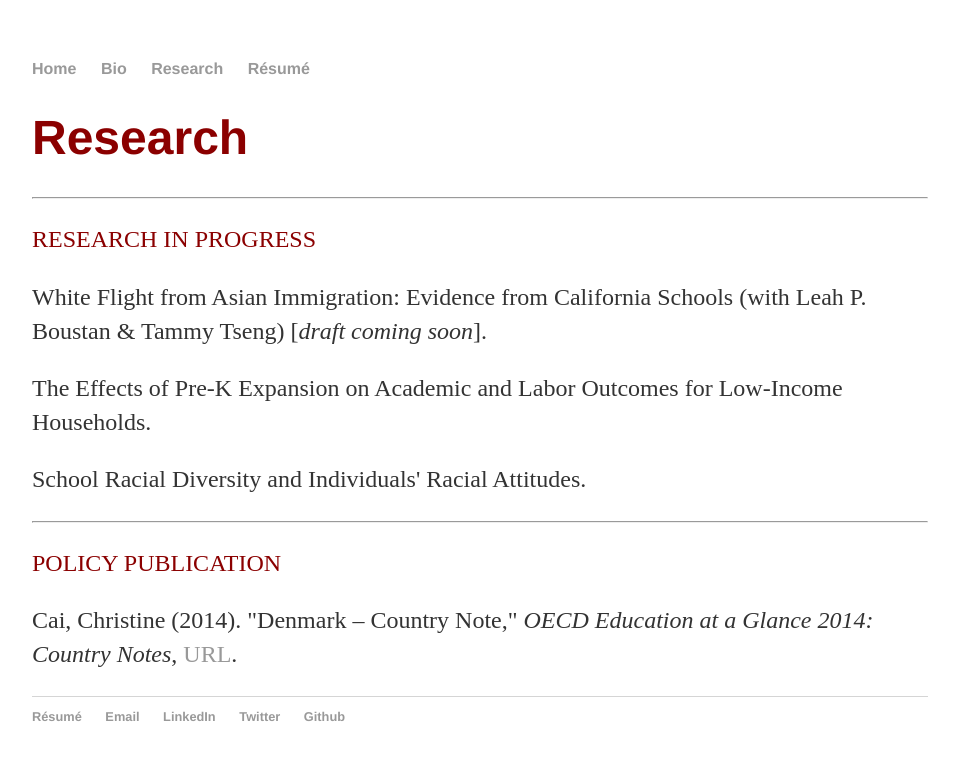
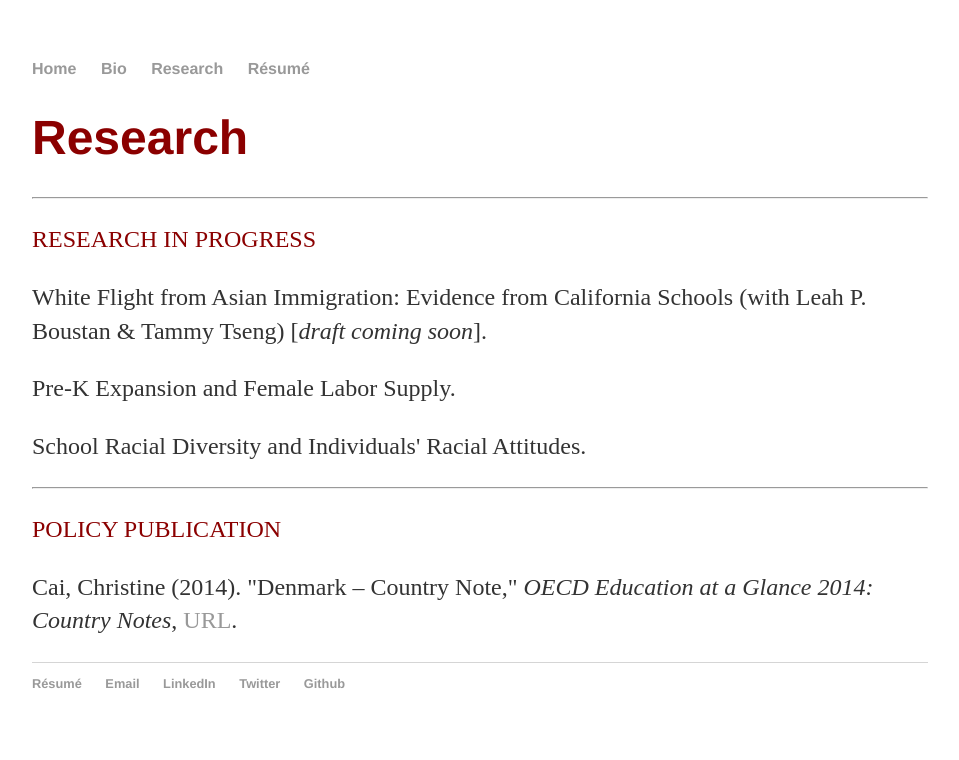
Before and after one commit to christinecai/christinecai.github.io, a Jekyll site: the page built from research/Research.html, in a window 1280 px wide. Shown: the top 760 px of the page, without its empty margins (160-1119 px from the left). Built offline with Jekyll 4.4.1, drawn with Linux system fonts in a browser that asks for light colours.

Commit message:
Update Research.html

```diff
--- a/research/Research.html
+++ b/research/Research.html
@@ -13,7 +13,7 @@ title: Research
 
 	  	<p><font color="darkred">RESEARCH IN PROGRESS</font></p>
 		<p>White Flight from Asian Immigration: Evidence from California Schools (with Leah P. Boustan & Tammy Tseng) [<em>draft coming soon</em>]. </p>
-		<p>The Effects of Pre-K Expansion on Academic and Labor Outcomes for Low-Income Households.</p>
+		<p>Pre-K Expansion and Female Labor Supply.</p>
 		<p>School Racial Diversity and Individuals' Racial Attitudes.</p>
 
 		<hr />
```
